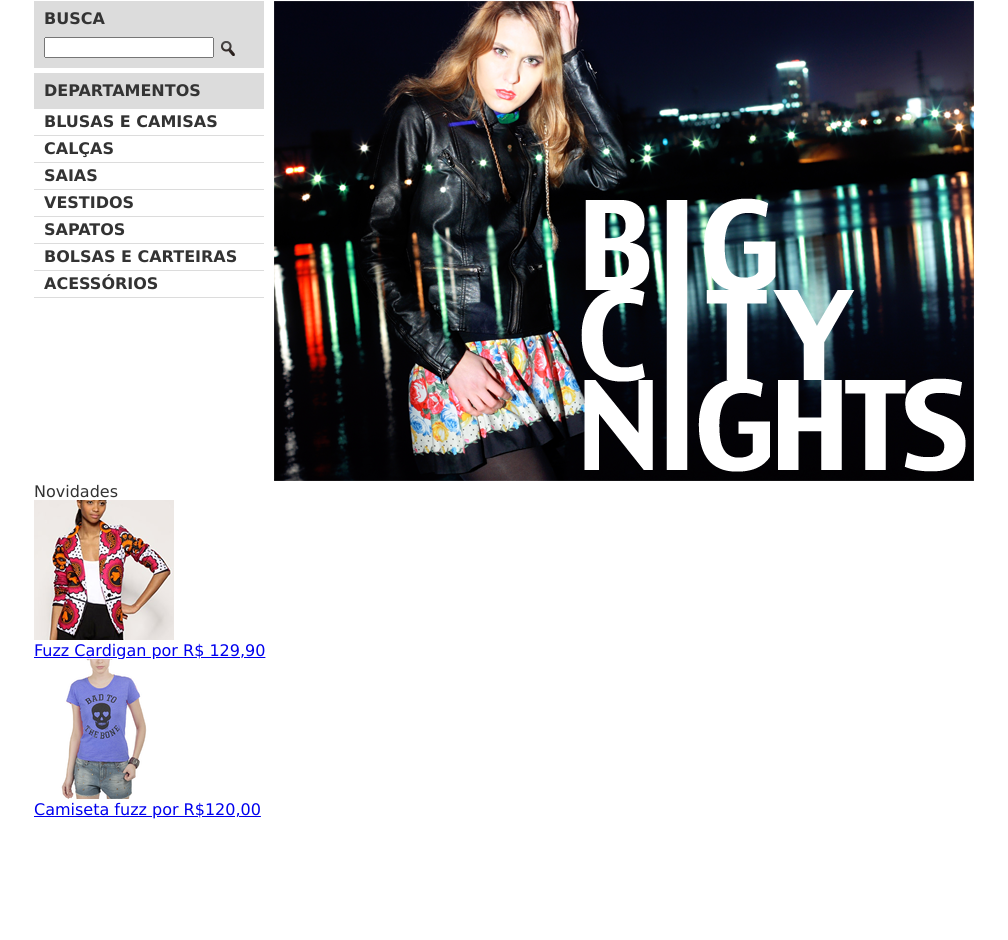
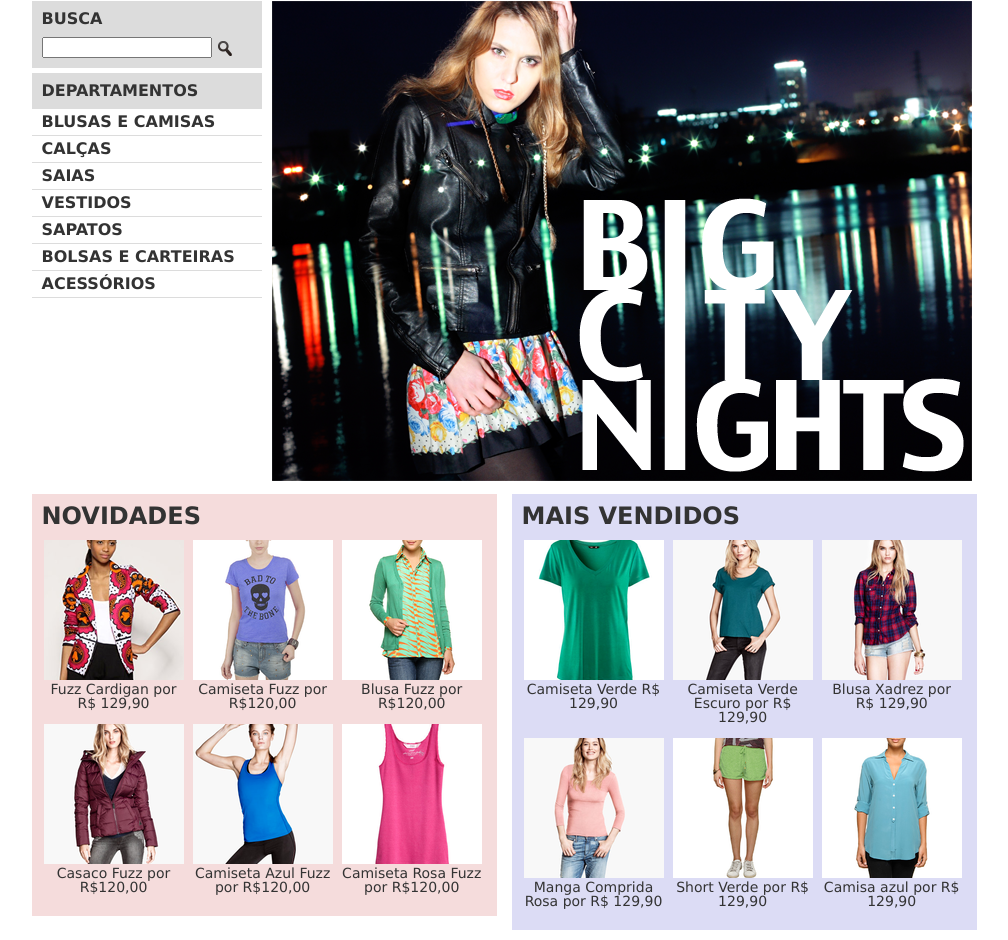
Before and after one commit to BLouzada/mirror_fashion, a plain HTML site: page index.html in a window 1280 px wide. Shown: the part 92-1032 px from the top of the page, without its empty margins (136-1144 px from the left). Before the commit the page ends 911 px from the top, so only its background shows below. Drawn offline with Linux system fonts and the light colour scheme.

Commit message:
paineis prontos

```diff
--- a/css/estilos.css
+++ b/css/estilos.css
@@ -69,10 +69,57 @@ vertical-align: middle;
 .busca input[type=search]{
 width: 170px;
 }
+
 body{
 	color: #333333;
 	font-family: "Lucida Sans Unicode", "Lucida Grande", sans-serif;
-	width: 940px;
+	width: 945px;
 	margin-left: auto;
 	margin-right: auto;
 }
+.painel {
+  margin: 10px 0;
+  padding: 10px;
+  width: 445px;
+}
+
+.novidades {
+  float: left;
+
+
+}
+
+.mais-vendidos {
+  float: right;
+
+}
+.painel li {
+  display: inline-block;
+  vertical-align: top;
+  width: 140px;
+
+  margin: 2px;
+  padding-bottom: 10px;
+}
+.painel h2 {
+  font-size: 24px;
+  font-weight: bold;
+  text-transform: uppercase;
+
+  margin-bottom: 10px;
+}
+
+.painel a {
+  color: #333;
+  font-size: 14px;
+  text-align: center;
+  text-decoration: none;
+}
+
+.novidades {
+  background-color: #f5dcdc;
+}
+
+.mais-vendidos {
+  background-color: #dcdcf5;
+}
--- a/index.html
+++ b/index.html
@@ -48,14 +48,12 @@
 
 	<img src="img/destaque-home.png" alt="Promoção: Big City Night">
 	</div>
-	<section id=main>
  	<!-- main -->
 	<div class="container paineis">
 	<!-- os paineis de novidades e mais vendidos entrarão aqui dentro -->
 	<section class="painel novidades">
     <h2>Novidades</h2>
     <ol>
-
       <!-- primeiro produto -->
       <li>
         <a href="produto.html">
@@ -69,20 +67,100 @@
 	  <a href="produto.html">
 		<figure>
 		<img src="img/produtos/miniatura2.png">
-		<figcaption>Camiseta fuzz por R$120,00</figcaption>
+		<figcaption>Camiseta Fuzz por R$120,00</figcaption>
 		</figure>
 		</a>
-	</li>
+	  </li>
+	  <li>
+	  <a href="produto.html">
+		<figure>
+		<img src="img/produtos/miniatura3.png">
+		<figcaption>Blusa Fuzz por R$120,00</figcaption>
+		</figure>
+		</a>
+	  </li>
+	  <li>
+	  <a href="produto.html">
+		<figure>
+		<img src="img/produtos/miniatura4.png">
+		<figcaption>Casaco Fuzz por R$120,00</figcaption>
+		</figure>
+		</a>
+	  </li>
+	  <li>
+	  <a href="produto.html">
+		<figure>
+		<img src="img/produtos/miniatura5.png">
+		<figcaption>Camiseta Azul Fuzz por R$120,00</figcaption>
+		</figure>
+		</a>
+	  </li>
+	  <li>
+	  <a href="produto.html">
+		<figure>
+		<img src="img/produtos/miniatura6.png">
+		<figcaption>Camiseta  Rosa Fuzz por R$120,00</figcaption>
+		</figure>
+		</a>
+	</li>      <!-- coloque mais produtos aqui! -->
+	</ol>
+	</section>
+	<section class="painel mais-vendidos">
+	<h2>Mais Vendidos</h2>
+	<ol>
+		<!-- primeiro produto -->
+		<li>
+        <a href="produto.html">
+          <figure>
+            <img src="img/produtos/miniatura7.png">
+            <figcaption>Camiseta Verde R$ 129,90</figcaption>
+          </figure>
+        </a>
+      </li>
+	  <li>
+        <a href="produto.html">
+          <figure>
+            <img src="img/produtos/miniatura8.png">
+            <figcaption>Camiseta Verde Escuro por R$ 129,90</figcaption>
+          </figure>
+        </a>
+      </li>
+	  <li>
+        <a href="produto.html">
+          <figure>
+            <img src="img/produtos/miniatura9.png">
+            <figcaption>Blusa Xadrez por R$ 129,90</figcaption>
+          </figure>
+        </a>
+      </li>
+	  <li>
+        <a href="produto.html">
+          <figure>
+            <img src="img/produtos/miniatura10.png">
+            <figcaption>Manga Comprida Rosa por R$ 129,90</figcaption>
+          </figure>
+        </a>
+      </li>
+	  <li>
+        <a href="produto.html">
+          <figure>
+            <img src="img/produtos/miniatura11.png">
+            <figcaption>Short Verde por R$ 129,90</figcaption>
+          </figure>
+        </a>
+      </li>
+	  <li>
+        <a href="produto.html">
+          <figure>
+            <img src="img/produtos/miniatura12.png">
+            <figcaption>Camisa azul por R$ 129,90</figcaption>
+          </figure>
+        </a>
+      </li>
 
-
-      <!-- coloque mais produtos aqui! -->
-    </ol>
-  </section>
+	</ol>
+	</section>
 	</div>
-	</section>
-	<section id="destaques">
-	<!-- Painéis com destaques -->
-	</section>
 	<footer>
 	<!-- Conteúdo do rodapé -->
 	</footer>
```
